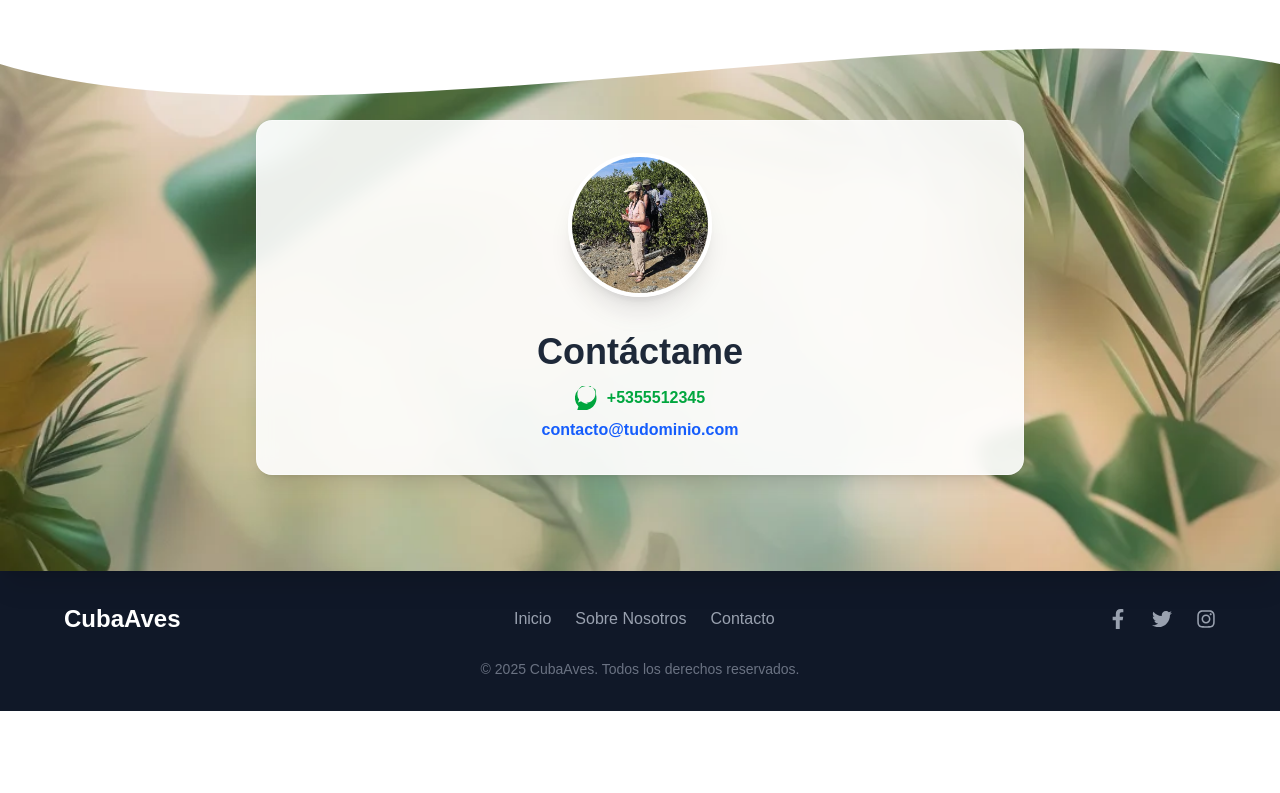
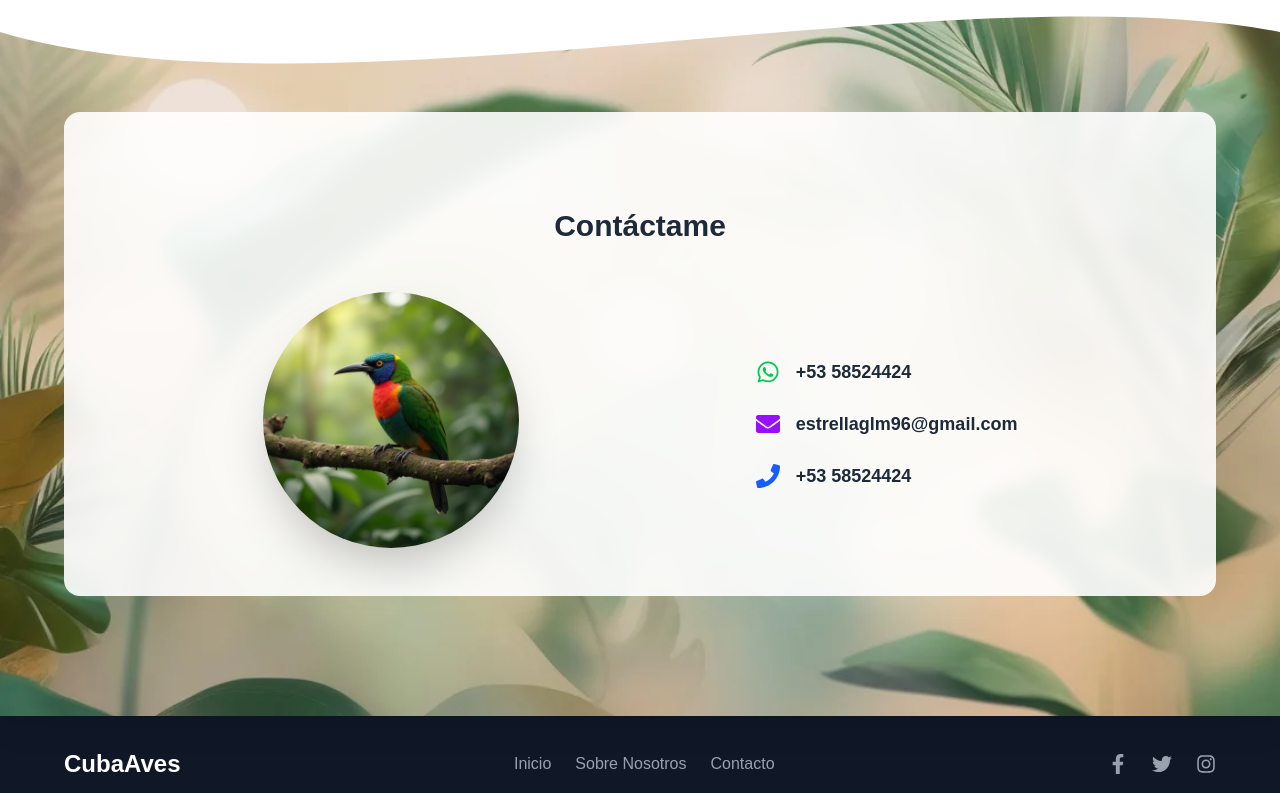
Before and after one commit to GLM1996/avescuba, a Next.js app: page /en in a window 1280 px wide. Shown: the part 5917-6710 px from the top of the page. Before the commit the page ends 6628 px from the top, so only its background shows below. Built offline with nearby package versions, Linux system fonts and the light colour scheme.

Commit message:
Ajustando transiciones y Contact

```diff
--- a/src/app/[locale]/components/Contactame.tsx
+++ b/src/app/[locale]/components/Contactame.tsx
@@ -1,8 +1,41 @@
+"use client"
+
+import { FaWhatsapp, FaEnvelope, FaPhone, FaLinkedin } from "react-icons/fa";
+import { motion } from "framer-motion";
+
 export default function Contactame() {
-  const telefono = "+5355512345";
-  const correo = "contacto@tudominio.com";
-  const whatsappLink = `https://wa.me/${telefono.replace(/\D/g, "")}`;
-  const mailtoLink = `mailto:${correo}`;
+  const contacts = [
+    {
+      icon: <FaWhatsapp className="w-6 h-6 text-green-500" />,
+      label: "WhatsApp",
+      link: "https://wa.me/5358524424",
+      display: "+53 58524424",
+    },
+    {
+      icon: <FaEnvelope className="w-6 h-6 text-purple-600" />,
+      label: "Email",
+      link: "mailto:estrellaglm96@gmail.com",
+      display: "estrellaglm96@gmail.com",
+    },
+    {
+      icon: <FaPhone className="w-6 h-6 text-blue-600" />,
+      label: "Teléfono",
+      link: "tel:+5358524424",
+      display: "+53 58524424",
+    },
+  ];
+
+  const containerVariants = {
+    hidden: {},
+    visible: {
+      transition: { staggerChildren: 0.15 },
+    },
+  };
+
+  const itemVariants = {
+    hidden: { opacity: 0, x: -20 },
+    visible: { opacity: 1, x: 0, transition: { duration: 0.5 } },
+  };
 
   return (
     <section
@@ -24,45 +57,46 @@ export default function Contactame() {
         />
       </svg>
 
-      <div className="max-w-3xl mx-auto flex flex-col items-center gap-8 bg-white/90 backdrop-blur-sm rounded-2xl p-8 shadow-lg border border-white/40 text-gray-800 text-center">
-        {/* Foto circular */}
-        <div className="w-36 h-36 rounded-full overflow-hidden shadow-xl border-4 border-white">
-          <img
-            src="/tours/t2.jpeg"
-            alt="Foto de contacto"
-            className="object-cover w-full h-full"
+      <div className="py-6 mx-4 sm:py-12 px-6 sm:px-20 text-gray-800 font-bold bg-white/90 backdrop-blur-sm my-6 max-w-6xl md:mx-auto rounded-2xl">
+
+        <h2 className="text-3xl font-bold text-center my-12">Contáctame</h2>
+        <div className="max-w-6xl  flex flex-col md:flex-row mx-auto items-center justify-around">
+
+          {/* Imagen */}
+          <motion.img
+            src="/hero/hero1.webp"
+            alt="Contacto"
+            className="w-48 h-48 md:w-64 md:h-64 rounded-full shadow-2xl object-cover"
+            initial={{ opacity: 0, scale: 0.8 }}
+            whileInView={{ opacity: 1, scale: 1 }}
+            transition={{ duration: 1.3 }}
+            viewport={{ once: true }}
           />
-        </div>
 
-        {/* Información */}
-        <div className="flex flex-col items-center gap-3 text-center">
-          <h2 className="text-4xl font-extrabold leading-tight">Contáctame</h2>
-
-          <div className="flex flex-col gap-2">
-            <a
-              href={whatsappLink}
-              target="_blank"
-              rel="noopener noreferrer"
-              className="inline-flex items-center justify-center gap-2 text-green-600 font-semibold hover:underline"
-            >
-              <svg
-                xmlns="http://www.w3.org/2000/svg"
-                className="h-6 w-6"
-                fill="currentColor"
-                viewBox="0 0 24 24"
-              >
-                <path d="M20.52 3.48a11.944 11.944 0 00-17.07 17.07l-1.78 5.15 5.15-1.78a11.946 11.946 0 0014.35-14.35zm-7.37 14.21c-2.4 0-4.66-.77-6.54-2.06l-.46-.28-3.1 1.07 1.04-3.02-.3-.48a8.957 8.957 0 01-1.39-5.07c0-4.97 4.04-9.01 9.01-9.01s9.01 4.04 9.01 9.01-4.03 9.01-9.01 9.01z" />
-              </svg>
-              {telefono}
-            </a>
-
-            <a
-              href={mailtoLink}
-              className="text-blue-600 font-semibold hover:underline break-all"
-            >
-              {correo}
-            </a>
-          </div>
+          {/* Contenido */}
+          <motion.div
+            className="flex flex-col gap-6 mt-2"
+            variants={containerVariants}
+            initial="hidden"
+            whileInView="visible"
+            viewport={{ once: true }}
+          >
+            <ul className="flex flex-col gap-6">
+              {contacts.map(({ icon, label, link, display }) => (
+                <motion.li key={label} variants={itemVariants}>
+                  <a
+                    href={link}
+                    target="_blank"
+                    rel="noopener noreferrer"
+                    className="flex items-center gap-4 hover:text-gray-400 transition"
+                  >
+                    {icon}
+                    <span className="text-lg">{display}</span>
+                  </a>
+                </motion.li>
+              ))}
+            </ul>
+          </motion.div>
         </div>
 
       </div>
--- a/src/app/[locale]/components/SobreNosotros.tsx
+++ b/src/app/[locale]/components/SobreNosotros.tsx
@@ -36,12 +36,16 @@ export default function SobreNosotros() {
           </p>
         </div>
         <div className="md:w-1/2">
+          <div className="w-full aspect-square max-h-72 md:aspect-auto md:h-80">
             <img
               src="/tours/t1.jpeg"
               alt="Nuestro equipo de guías"
-              className="rounded-2xl shadow-xl object-cover w-full h-64 md:h-80 border-4 border-white"
+              className="rounded-2xl shadow-xl object-cover w-full h-full border-4 border-white"
             />
           </div>
+        </div>
+
+
       </div>
 
       {/* SVG curva inferior */}
--- a/src/app/[locale]/components/animations/CardTourAnimation.tsx
+++ b/src/app/[locale]/components/animations/CardTourAnimation.tsx
@@ -12,7 +12,7 @@ interface CardTourAnimationProps {
 export const CardTourAnimation: React.FC<CardTourAnimationProps> = ({
   children,
   delay = 0,
-  duration = 0.6,
+  duration = 0.3,
   style = {},
   animateOnce = true,
 }) => (
```
Lines whose indentation alone changed are shown as unchanged.
